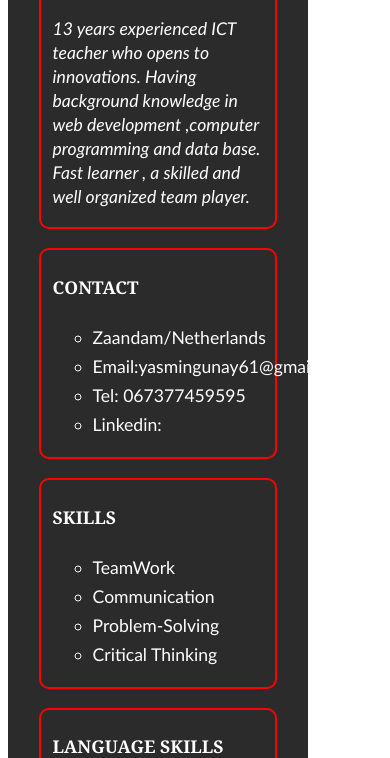
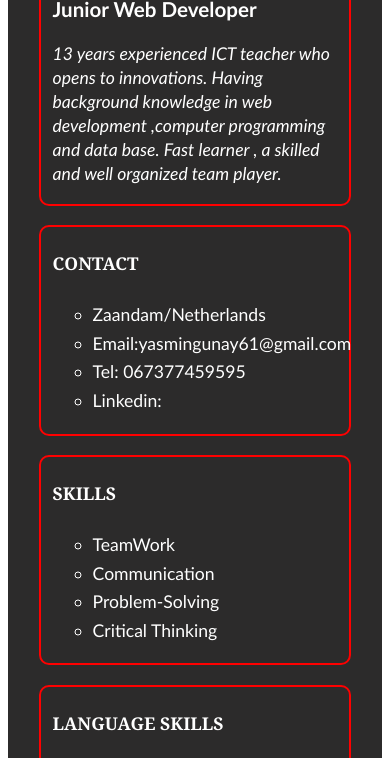
Before and after one commit to ysmnclsknnl/HYF-Module-HTMLCSSGIT, a plain HTML site: page week1/index.html in a window 390 px wide. Shown: the part 394-1152 px from the top of the page. Drawn offline with Linux system fonts and the light colour scheme.

Commit message:
width of  cvcontainer in mobile is  changed. Media querry for mobile deleted . cvcontainers  properties in mobile  is setted as default

```diff
--- a/week1/style.css
+++ b/week1/style.css
@@ -14,6 +14,14 @@ h2,h4{
     height:4vh;
     margin:auto;
     margin-bottom:10px;
+
+
+}
+.cvcontainer{
+    max-width:100%;
+    display:grid;
+    gap: 10px;
+    grid-template-columns:repeat(auto-fit,minmax(300px,1fr));
 
 
 }
@@ -36,8 +44,6 @@ h2,h4{
 .cvcontainer div{
 padding-right:3vw;
 padding-left:3vw;
-
-
 }
 
 .sidebar{
@@ -45,7 +51,6 @@ padding-left:3vw;
     color:white;
 }
 .sidebar div{
-
     max-width:90%;
     margin:1.2rem;
    border:2px solid red;
@@ -88,23 +93,10 @@ padding-left:3vw;
     margin-top:10px;
     background-color: brown;
 }
-@media screen and (max-width: 920px) {
-    .cvcontainer{
-        max-width:80%;
-        display:grid;
-        gap: 10px;
-        grid-template-columns:repeat(auto-fit,minmax(300px,1fr));
-
-
-    }
-}
 @media screen and (min-width: 920px) {
     .cvcontainer{
     max-width:85%;
     margin:auto;
-        display:grid;
-
-        gap: 10px;
         grid-template-columns:1fr 2fr;
 
 
```
